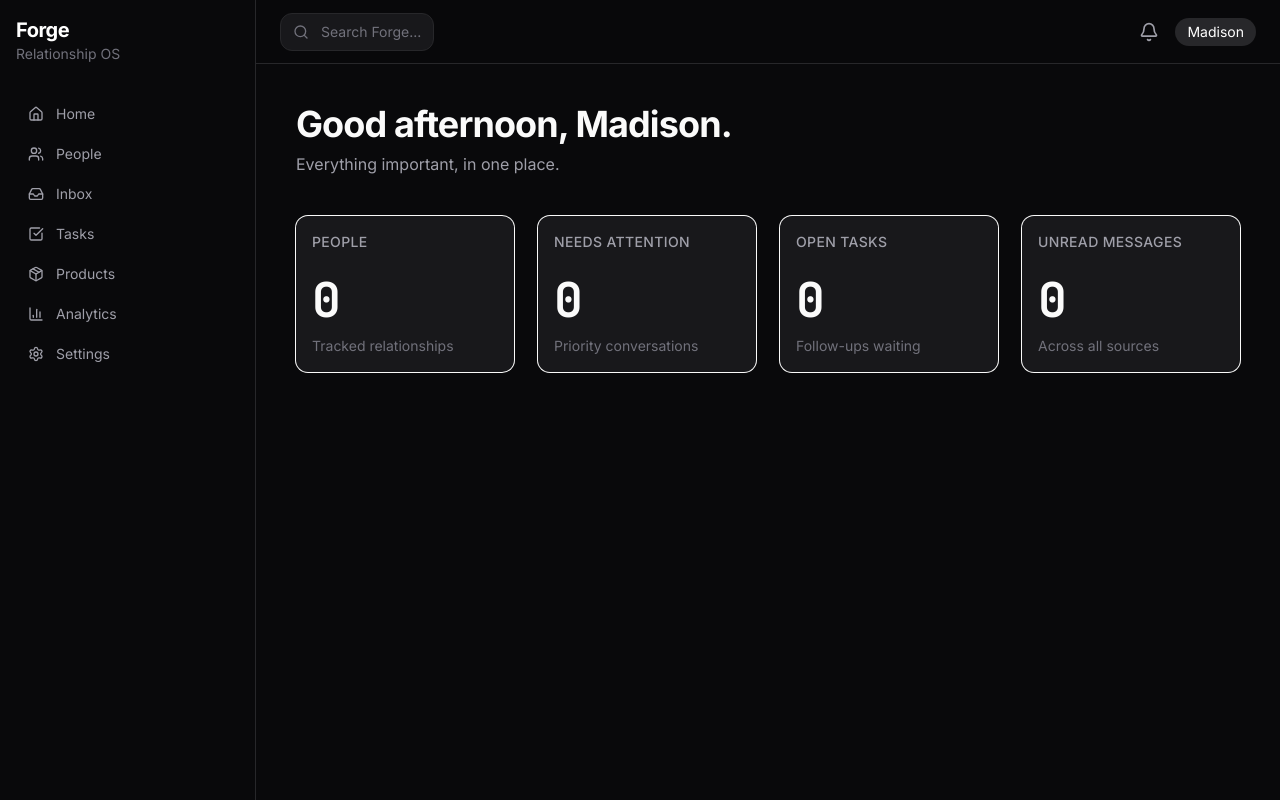
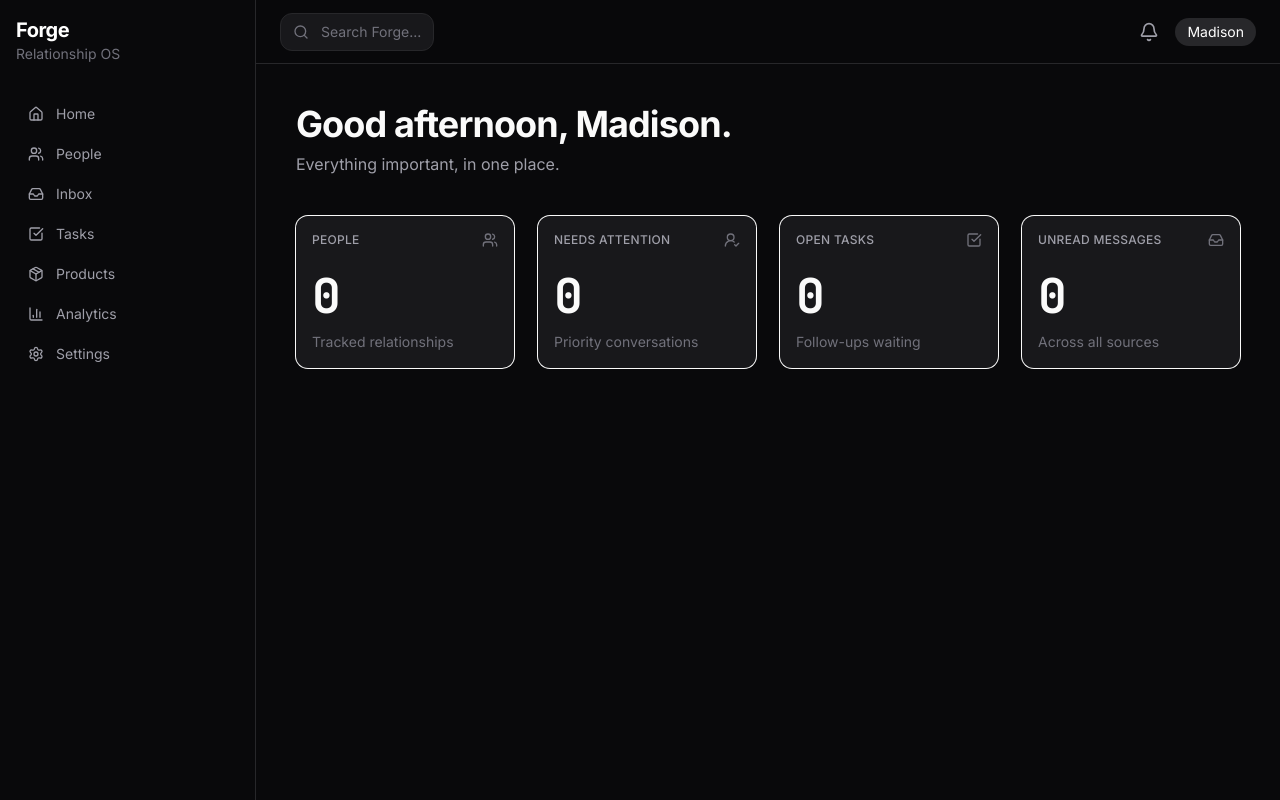
Before and after one commit to matwood18/forge-os, a Next.js app: page / in a window 1280 px wide. Built offline with nearby package versions, Linux system fonts and the light colour scheme.

Commit message:
Add icons to dashboard stat cards

```diff
--- a/app/page.tsx
+++ b/app/page.tsx
@@ -1,3 +1,4 @@
+import { Inbox, SquareCheckBig, UserRoundCheck, Users } from "lucide-react"
 import StatCard from "@/components/dashboard/stat-card"
 
 const dashboardStats = [
@@ -5,21 +6,25 @@ const dashboardStats = [
     title: "People",
     value: 0,
     description: "Tracked relationships",
+    icon: Users,
   },
   {
     title: "Needs Attention",
     value: 0,
     description: "Priority conversations",
+    icon: UserRoundCheck,
   },
   {
     title: "Open Tasks",
     value: 0,
     description: "Follow-ups waiting",
+    icon: SquareCheckBig,
   },
   {
     title: "Unread Messages",
     value: 0,
     description: "Across all sources",
+    icon: Inbox,
   },
 ]
 
@@ -43,6 +48,7 @@ export default function Home() {
             title={stat.title}
             value={stat.value}
             description={stat.description}
+            icon={stat.icon}
           />
         ))}
       </div>
--- a/components/dashboard/stat-card.tsx
+++ b/components/dashboard/stat-card.tsx
@@ -1,22 +1,27 @@
-import { Card, CardContent, CardHeader, CardTitle } from "@/components/ui/card";
+import type { LucideIcon } from "lucide-react"
+import { Card, CardContent, CardHeader, CardTitle } from "@/components/ui/card"
 
 interface StatCardProps {
-  title: string;
-  value: number | string;
-  description: string;
+  title: string
+  value: number | string
+  description: string
+  icon: LucideIcon
 }
 
 export default function StatCard({
   title,
   value,
   description,
+  icon: Icon,
 }: StatCardProps) {
   return (
     <Card className="border-zinc-800 bg-zinc-900 transition-all duration-200 hover:border-zinc-700 hover:shadow-xl">
-      <CardHeader className="pb-2">
-        <CardTitle className="text-sm font-medium tracking-wide text-zinc-400 uppercase">
+      <CardHeader className="flex flex-row items-center justify-between pb-2">
+        <CardTitle className="text-xs font-medium tracking-wide text-zinc-400 uppercase">
           {title}
         </CardTitle>
+
+        <Icon className="h-4 w-4 text-zinc-500" />
       </CardHeader>
 
       <CardContent>
@@ -32,5 +37,5 @@ export default function StatCard({
         </p>
       </CardContent>
     </Card>
-  );
+  )
 }
```
